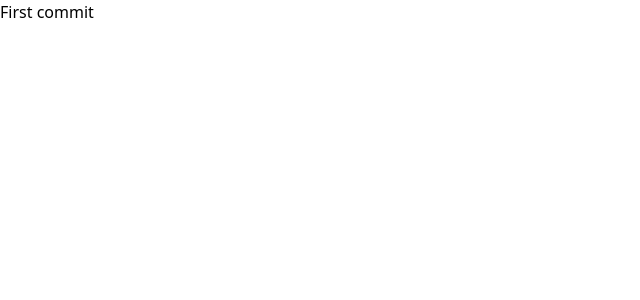
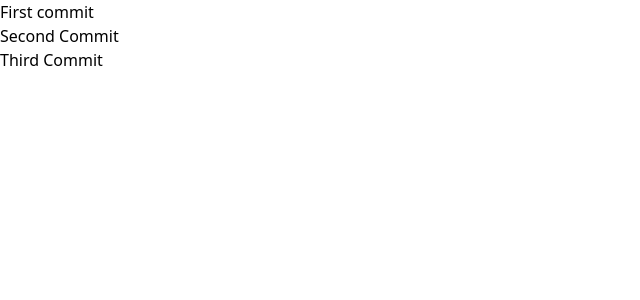
Before and after one commit to wm-lim4mik3/platform, a Next.js app: page / in a window 1280 px wide. Shown: the top 300 px of the page, without its empty margins (0-640 px from the left). Built offline with nearby package versions, Linux system fonts and the light colour scheme.

Commit message:
feat(pages): adding a new feat to this page

```diff
--- a/src/app/page.tsx
+++ b/src/app/page.tsx
@@ -2,6 +2,8 @@ export default function Home() {
 	return (
 		<div>
 			<h1>First commit</h1>
+			<h1>Second Commit</h1>
+			<h1>Third Commit</h1>
 		</div>
 	);
 }
--- a/src/pages/exit.tsx
+++ b/src/pages/exit.tsx
@@ -1,3 +1,3 @@
 export function Page() {
-  return <div>Essa página não presta!!!</div>;
+  return <div>Essa página presta sim!!!</div>;
 }
```
